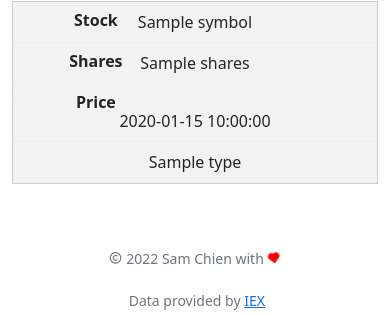
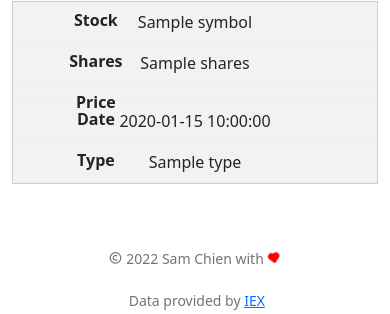
Before and after one commit to samchienyijhong/Finance, a Flask app: template templates/history.html in a window 390 px wide. Shown: the part 123-437 px from the top of the page. Run offline with Flask 2, Linux system fonts and the light colour scheme; the template is opened without the code that fills it: most values are stand-ins (such as "Sample title", 1, 10 or a date in 2020); some libraries are stand-ins or nearby versions.

Commit message:
Display mobile-Friendly Table

```diff
--- a/templates/history.html
+++ b/templates/history.html
@@ -5,7 +5,7 @@ History
 {% endblock %}
 
 {% block main %}
-<table class="table table-striped">
+<table class="history table table-striped">
     <thead>
         <tr>
             <th scope="col">Symbol</th>
```
